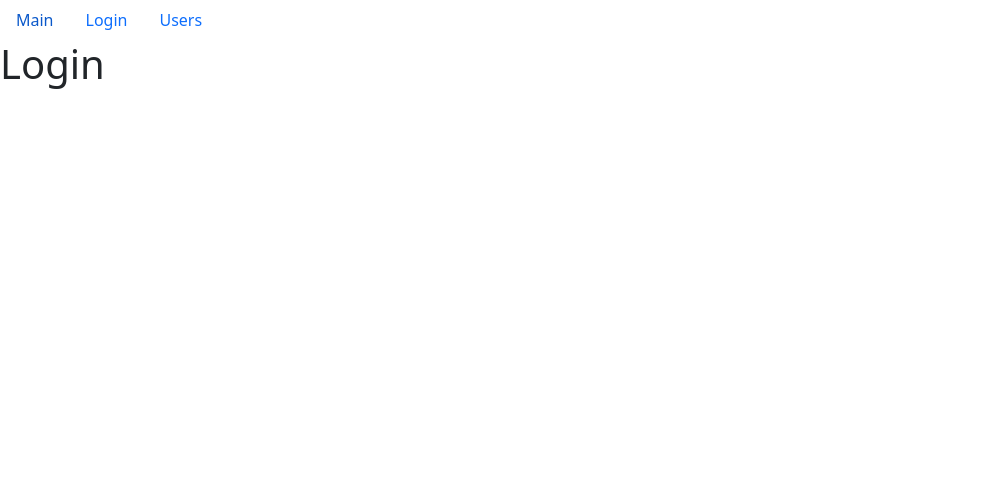
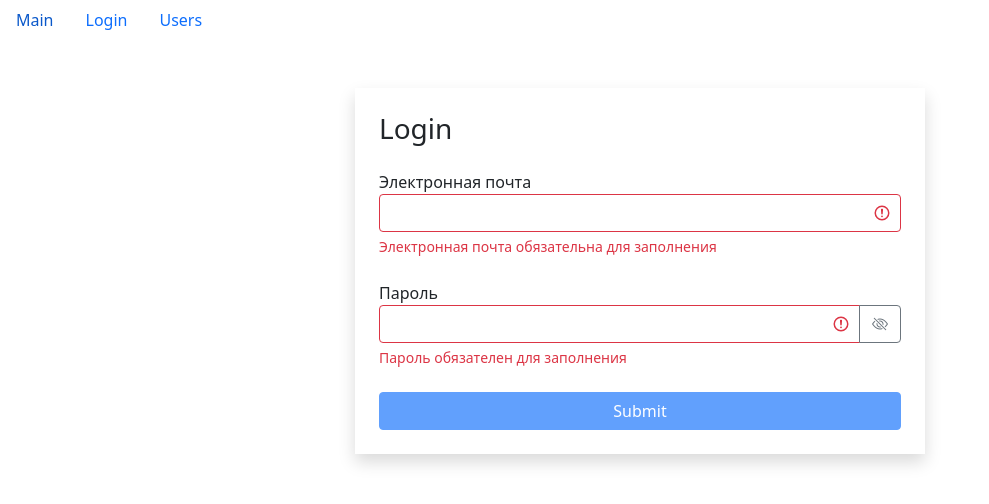
Before and after one commit to Zhserg28/jfd-kurs-project, a React (Create React App) app: page /login in a window 1280 px wide. Shown: the top 504 px of the page, without its empty margins (0-989 px from the left). Built offline with nearby package versions, Linux system fonts and the light colour scheme.

Commit message:
kp ex_9_1_1 form

```diff
--- a/src/app/components/quality.jsx
+++ b/src/app/components/quality.jsx
@@ -1,11 +1,7 @@
 import React from "react";
 import PropTypes from "prop-types";
 const Quality = ({ color, name, _id }) => {
-    return (
-        <span className={"badge m-1 bg-" + color}>
-            {name}
-        </span>
-    );
+    return <span className={"badge m-1 bg-" + color}>{name}</span>;
 };
 Quality.propTypes = {
     color: PropTypes.string.isRequired,
--- /dev/null
+++ b/src/app/components/searchField.jsx
@@ -0,0 +1,24 @@
+import React from "react";
+import PropTypes from "prop-types";
+
+const SearchField = ({ value, onSelect }) => {
+    return (
+        <div className="mb-4">
+            <form>
+                <input
+                    type="text"
+                    placeholder="Search..."
+                    onChange={onSelect}
+                    value={value}
+                    className="form-control w-100"
+                />
+            </form>
+        </div>
+    );
+};
+
+SearchField.propTypes = {
+    value: PropTypes.string,
+    onSelect: PropTypes.func
+};
+export default SearchField;
--- /dev/null
+++ b/src/app/components/textField.jsx
@@ -0,0 +1,54 @@
+import React, { useState } from "react";
+import PropTypes from "prop-types";
+
+const TextField = ({ label, type, name, value, onChange, error }) => {
+    const [showPassword, setShowPassword] = useState(false);
+    const getInputClasses = () => {
+        return "form-control" + (error ? " is-invalid" : "");
+    };
+    const toggleShowPassword = () => {
+        setShowPassword((prevState) => !prevState);
+    };
+    return (
+        <div className="mb-4">
+            <label htmlFor={name}>{label}</label>
+            <div className="input-group has-validation">
+                <input
+                    type={showPassword ? "text" : type}
+                    id={name}
+                    name={name}
+                    value={value}
+                    onChange={onChange}
+                    className={getInputClasses()}
+                />
+                {type === "password" && (
+                    <button
+                        className="btn btn-outline-secondary"
+                        type="button"
+                        onClick={toggleShowPassword}
+                    >
+                        <i
+                            className={
+                                "bi bi-eye" + (!showPassword ? "-slash" : "")
+                            }
+                        ></i>
+                    </button>
+                )}
+                {error && <div className="invalid-feedback">{error}</div>}
+            </div>
+        </div>
+    );
+};
+TextField.defaultProps = {
+    type: "text"
+};
+TextField.propTypes = {
+    label: PropTypes.string,
+    type: PropTypes.string,
+    name: PropTypes.string,
+    value: PropTypes.string,
+    onChange: PropTypes.func,
+    error: PropTypes.string
+};
+
+export default TextField;
--- a/src/app/components/usersList.jsx
+++ b/src/app/components/usersList.jsx
@@ -7,11 +7,13 @@ import GroupList from "./groupList";
 import SearchStatus from "./searchStatus";
 import UserTable from "./usersTable";
 import _ from "lodash";
+import SearchField from "./searchField";
 const UsersList = () => {
     const [currentPage, setCurrentPage] = useState(1);
     const [professions, setProfession] = useState();
     const [selectedProf, setSelectedProf] = useState();
     const [sortBy, setSortBy] = useState({ path: "name", order: "asc" });
+    const [searchdata, setSearchData] = useState("");
     const pageSize = 8;
 
     const [users, setUsers] = useState();
@@ -41,6 +43,12 @@ const UsersList = () => {
 
     const handleProfessionSelect = (item) => {
         setSelectedProf(item);
+        setSearchData("");
+    };
+
+    const handleSearch = (e) => {
+        setSearchData(e.target.value);
+        setSelectedProf();
     };
 
     const handlePageChange = (pageIndex) => {
@@ -51,13 +59,20 @@ const UsersList = () => {
     };
 
     if (users) {
-        const filteredUsers = selectedProf
-            ? users.filter(
-                  (user) =>
-                      JSON.stringify(user.profession) ===
-                      JSON.stringify(selectedProf)
-              )
-            : users;
+        let filteredUsers;
+        if (selectedProf && !searchdata) {
+            filteredUsers = users.filter(
+                (user) =>
+                    JSON.stringify(user.profession) ===
+                    JSON.stringify(selectedProf)
+            );
+        } else if (!selectedProf && searchdata) {
+            filteredUsers = users.filter((user) =>
+                user.name.toLowerCase().includes(searchdata.toLowerCase())
+            );
+        } else {
+            filteredUsers = users;
+        }
 
         const count = filteredUsers.length;
         const sortedUsers = _.orderBy(
@@ -68,6 +83,7 @@ const UsersList = () => {
         const usersCrop = paginate(sortedUsers, currentPage, pageSize);
         const clearFilter = () => {
             setSelectedProf();
+            setSearchData("");
         };
 
         return (
@@ -84,12 +100,13 @@ const UsersList = () => {
                             onClick={clearFilter}
                         >
                             {" "}
-                            Очиститть
+                            Очистить
                         </button>
                     </div>
                 )}
                 <div className="d-flex flex-column">
                     <SearchStatus length={count} />
+                    <SearchField value={searchdata} onSelect={handleSearch} />
                     {count > 0 && (
                         <UserTable
                             users={usersCrop}
--- a/src/app/layouts/login.jsx
+++ b/src/app/layouts/login.jsx
@@ -1,7 +1,90 @@
-import React from "react";
+import React, { useEffect, useState } from "react";
+import TextField from "../components/textField";
+import { validator } from "../utils/validator.js";
 
 const Login = () => {
-    return <h1>Login</h1>;
+    const [data, setData] = useState({ email: "", password: "" });
+    const [errors, setErrors] = useState({});
+    const handleChange = ({ target }) => {
+        setData((prevState) => ({
+            ...prevState,
+            [target.name]: target.value
+        }));
+    };
+    const validatorConfig = {
+        email: {
+            isRequired: {
+                message: "Электронная почта обязательна для заполнения"
+            },
+            isEmail: {
+                message: "Email введен некорректно"
+            }
+        },
+        password: {
+            isRequired: {
+                message: "Пароль обязателен для заполнения"
+            },
+            isCapitalSymbol: {
+                message: "Пароль должен содержать хотя бы одну заглавную букву"
+            },
+            isContainDigit: {
+                message: "Пароль должен содержать хотя бы одну цифру"
+            },
+            min: {
+                message: "Пароль должен состоять минимум из 8 символов",
+                value: 8
+            }
+        }
+    };
+    useEffect(() => {
+        validate();
+    }, [data]);
+    const validate = () => {
+        const errors = validator(data, validatorConfig);
+        setErrors(errors);
+        return Object.keys(errors).length === 0;
+    };
+    const isValid = Object.keys(errors).length === 0;
+
+    const handleSubmit = (e) => {
+        e.preventDefault();
+        const isValid = validate();
+        if (!isValid) return;
+        console.log(data);
+    };
+    return (
+        <div className="container mt-5">
+            <div className="row">
+                <div className="col-md-6 offset-md-3 shadow p-4">
+                    <h3 className="mb-4">Login</h3>
+                    <form onSubmit={handleSubmit}>
+                        <TextField
+                            label="Электронная почта"
+                            name="email"
+                            value={data.email}
+                            onChange={handleChange}
+                            error={errors.email}
+                        />
+                        <TextField
+                            label="Пароль"
+                            type="password"
+                            name="password"
+                            value={data.password}
+                            onChange={handleChange}
+                            error={errors.password}
+                        />
+                        <button
+                            type="submit"
+                            disabled={!isValid}
+                            className="btn btn-primary w-100 mx-auto"
+                        >
+                            Submit
+                        </button>
+                    </form>
+                </div>
+            </div>
+        </div>
+    );
 };
 
 export default Login;
--- /dev/null
+++ b/src/app/utils/validator.js
@@ -0,0 +1,46 @@
+export function validator(data, config) {
+    const errors = {};
+    function validate(validateMethod, data, config) {
+        let statusValidate;
+        switch (validateMethod) {
+            case "isRequired":
+                statusValidate = data.trim() === "";
+                break;
+            case "isEmail": {
+                const emailRegExp = /^\S+@\S+\.\S+$/g;
+                statusValidate = !emailRegExp.test(data);
+                break;
+            }
+            case "isCapitalSymbol": {
+                const capitalRepExp = /[A-Z]+/g;
+                statusValidate = !capitalRepExp.test(data);
+                break;
+            }
+            case "isContainDigit": {
+                const digitRegExp = /\d+/g;
+                statusValidate = !digitRegExp.test(data);
+                break;
+            }
+            case "min": {
+                statusValidate = data.length < config.value;
+                break;
+            }
+            default:
+                break;
+        }
+        if (statusValidate) return config.message;
+    }
+    for (const fieldName in data) {
+        for (const validateMethod in config[fieldName]) {
+            const error = validate(
+                validateMethod,
+                data[fieldName],
+                config[fieldName][validateMethod]
+            );
+            if (error && !errors[fieldName]) {
+                errors[fieldName] = error;
+            }
+        }
+    }
+    return errors;
+}
```
